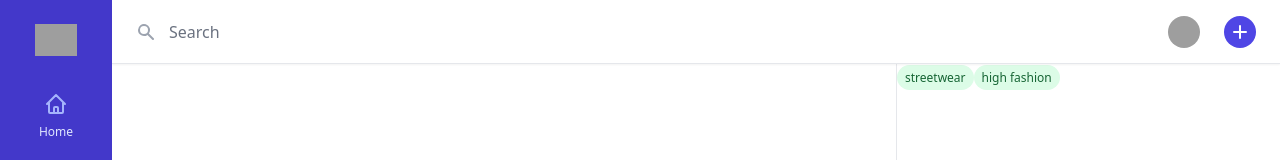
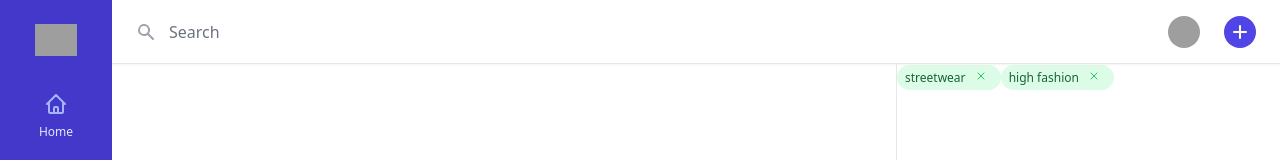
Before and after one commit to itsmaleen/personal-shopper, a Vue app in the folder frontend/: page / in a window 1280 px wide. Shown: the top 160 px of the page. Built offline with nearby package versions, Linux system fonts and the light colour scheme; grey boxes are pictures that could not be loaded.

Commit message:
attempt at deleteTag

```diff
--- a/frontend/src/components/ApplicationShell.vue
+++ b/frontend/src/components/ApplicationShell.vue
@@ -246,7 +246,7 @@
                   class="mt-6 grid grid-cols-1 gap-y-10 gap-x-6 sm:grid-cols-2 lg:grid-cols-4 xl:gap-x-8"
                 >
                   <div
-                    v-for="(product, index) in products"
+                    v-for="product in products"
                     :key="product.id"
                     :id="`product-${product.id}`"
                     class="group relative"
@@ -269,10 +269,7 @@
                           </a>
                         </h3>
                         <!-- Hide tags -->
-                        <div
-                          v-if="!hasTags(index)"
-                          class="mt-1 text-sm text-gray-500"
-                        >
+                        <div class="mt-1 text-sm text-gray-500">
                           <div>No tags</div>
                         </div>
                       </div>
@@ -294,11 +291,19 @@
           <span
             v-for="(tag, index) in tags"
             :key="index"
-            class="px-2 py-1 text-green-800 text-xs font-medium bg-green-100 rounded-full cursor-move"
+            class="px-2 py-1 text-green-800 text-xs font-medium bg-green-100 rounded-full cursor-move tag"
             :id="`tag-${index}`"
             draggable="true"
           >
             {{ tag.name }}
+            <button
+              type="button"
+              class="rounded-md p-1.5 text-green-500 focus:outline-none"
+              @click="deleteTag"
+            >
+              <span class="sr-only">Dismiss</span>
+              <XIcon class="h-3 w-3" aria-hidden="true" />
+            </button>
           </span>
         </aside>
       </div>
@@ -388,6 +393,10 @@ const userNavigation = [
   { name: "Sign out", href: "#" },
 ];
 
+function getTagTarget(e) {
+  return e.target.closest(".tag");
+}
+
 function getProductTarget(e) {
   return e.target.closest(".group");
 }
@@ -428,7 +437,12 @@ function drop(e) {
     }
   }
   if (!tagAlreadyExist) {
+    console.log();
     const clone = draggable.cloneNode(true);
+    clone.draggable = false;
+    clone.classList.remove("cursor-move");
+    clone.classList.add("cursor-default");
+    clone.childNodes[1].classList.remove("hidden");
     clone.id = `${productTarget.id}-${draggable.id}`;
     productTarget.appendChild(clone);
   }
@@ -482,15 +496,21 @@ export default {
       }
       return false;
     },
+    deleteTag(event) {
+      console.log("delete tag");
+      const tagElement = getTagTarget(event);
+      tagElement.removeEventListener("dragstart", dragStart);
+      tagElement.removeEventListener("dragenter", dragEnter);
+      tagElement.removeEventListener("dragover", dragOver);
+      tagElement.removeEventListener("dragleave", dragLeave);
+      tagElement.removeEventListener("drop", drop);
+      tagElement.remove();
+    },
   },
 };
 </script>
 
 <style>
-.hide {
-  display: none;
-}
-
 .drag-over {
   @apply border-dashed border-4 border-gray-300;
 }
```
